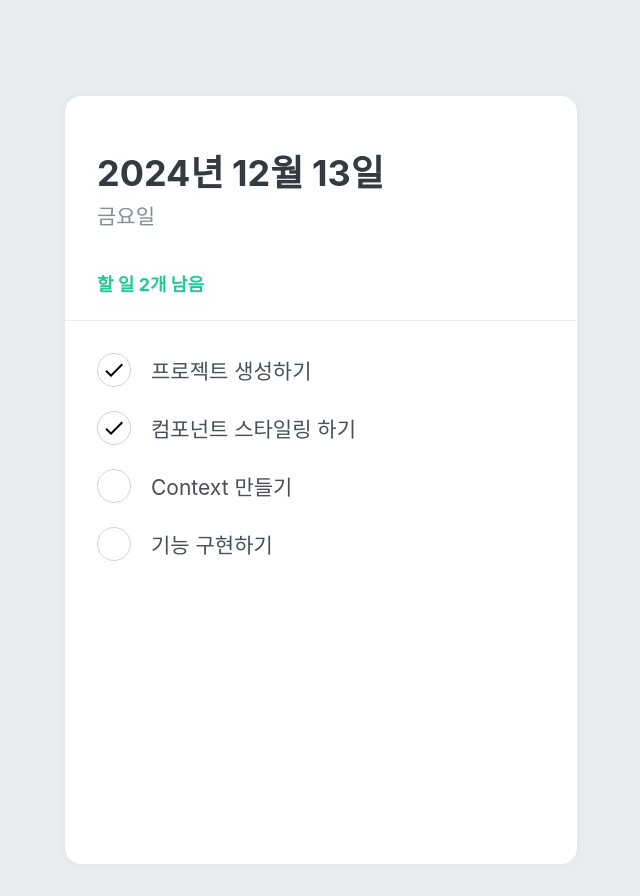
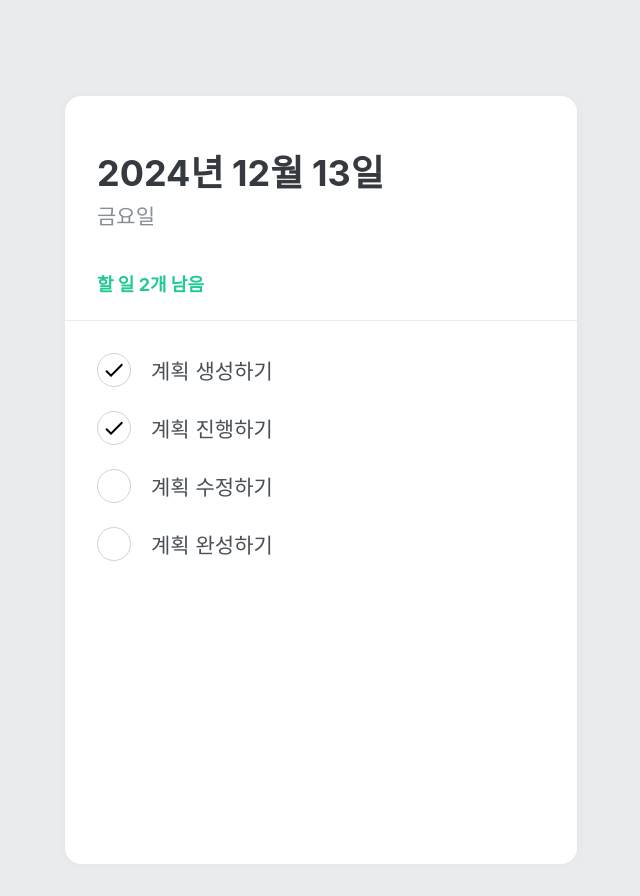
Before and after one commit to Suhyxn/todolist, a React (Create React App) app: page / in a window 1280 px wide. Shown: the whole page, without its empty margins (319-959 px from the left). Built offline with nearby package versions, Linux system fonts and the light colour scheme.

Commit message:
feat: TodoList.js Function Implementation
Applying Todo data to TodoContext.js
Removing console log

```diff
--- a/src/components/TodoList.js
+++ b/src/components/TodoList.js
@@ -11,14 +11,17 @@
 `;
 
 function TodoList() {
-  const state = useTodoState();
-  console.log(state);
+  const todos = useTodoState();
   return (
     <TodoListBlock>
-      <TodoItem text="프로젝트 생성하기" done={true} />
-      <TodoItem text="컴포넌트 스타일링 하기" done={true} />
-      <TodoItem text="Context 만들기" done={false} />
-      <TodoItem text="기능 구현하기" done={false} />
+      {todos.map((todo) => (
+        <TodoItem
+          key={todo.id}
+          id={todo.id}
+          text={todo.text}
+          done={todo.done}
+        />
+      ))}
     </TodoListBlock>
   );
 }
```
